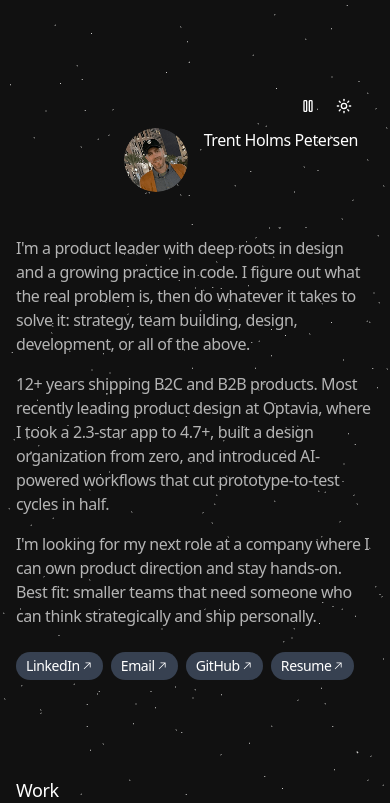
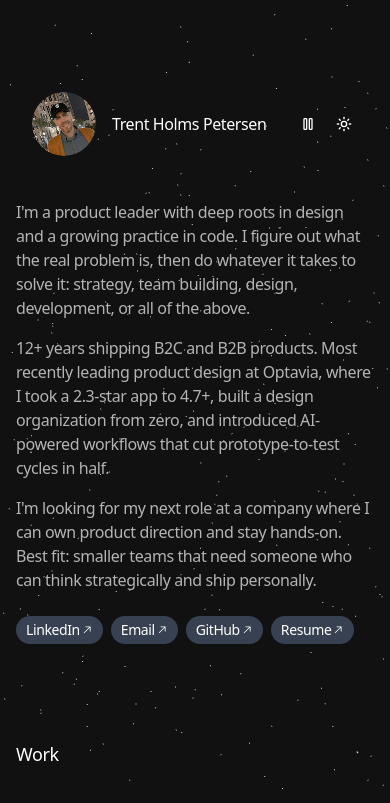
Before and after one commit to trenthp/trenthp-portfolio, a Next.js app: page / in a window 390 px wide. Shown: the top 803 px of the page. Built offline with nearby package versions, Linux system fonts and the light colour scheme.

Commit message:
mobile header fix

```diff
--- a/app/header.tsx
+++ b/app/header.tsx
@@ -107,8 +107,8 @@ export function Header() {
   }, [])
 
   return (
-    <header className={`sticky top-4 z-50 px-4 py-3 mb-8 flex flex-col-reverse items-end gap-2 sm:flex-row sm:items-center sm:justify-between sm:gap-24 transition-all duration-300 ${scrolled ? 'glass-header' : ''}`}>
-      <div className="flex items-start gap-4 sm:items-center">
+    <header className={`sticky top-4 z-50 px-4 py-3 mb-8 flex flex-row items-center justify-between gap-4 transition-all duration-300 ${scrolled ? 'glass-header' : ''}`}>
+      <div className="flex items-center gap-4">
         <Link href="/" className={`flex-shrink-0 transition-all duration-300 ${scrolled ? 'h-10 w-10' : 'h-16 w-16'}`}>
           <img
             src="/images/trent_circle.png"
```
